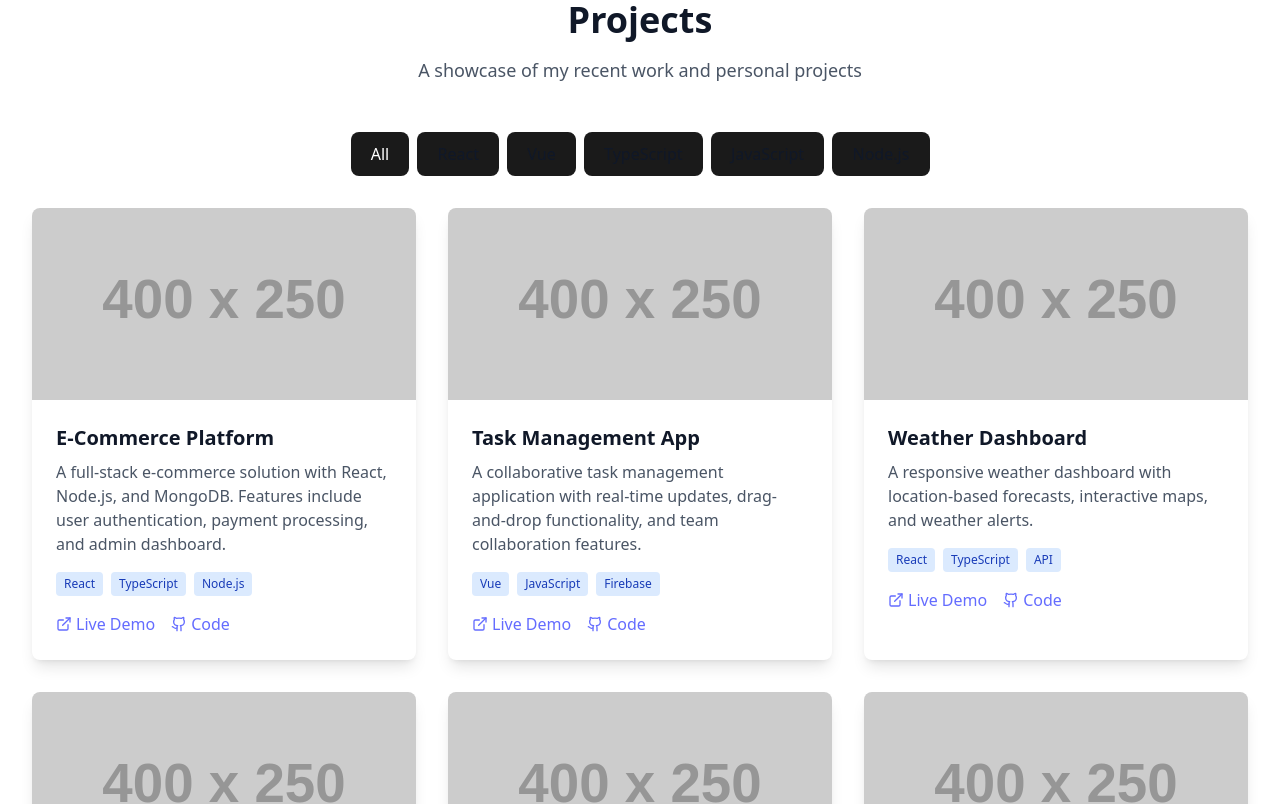
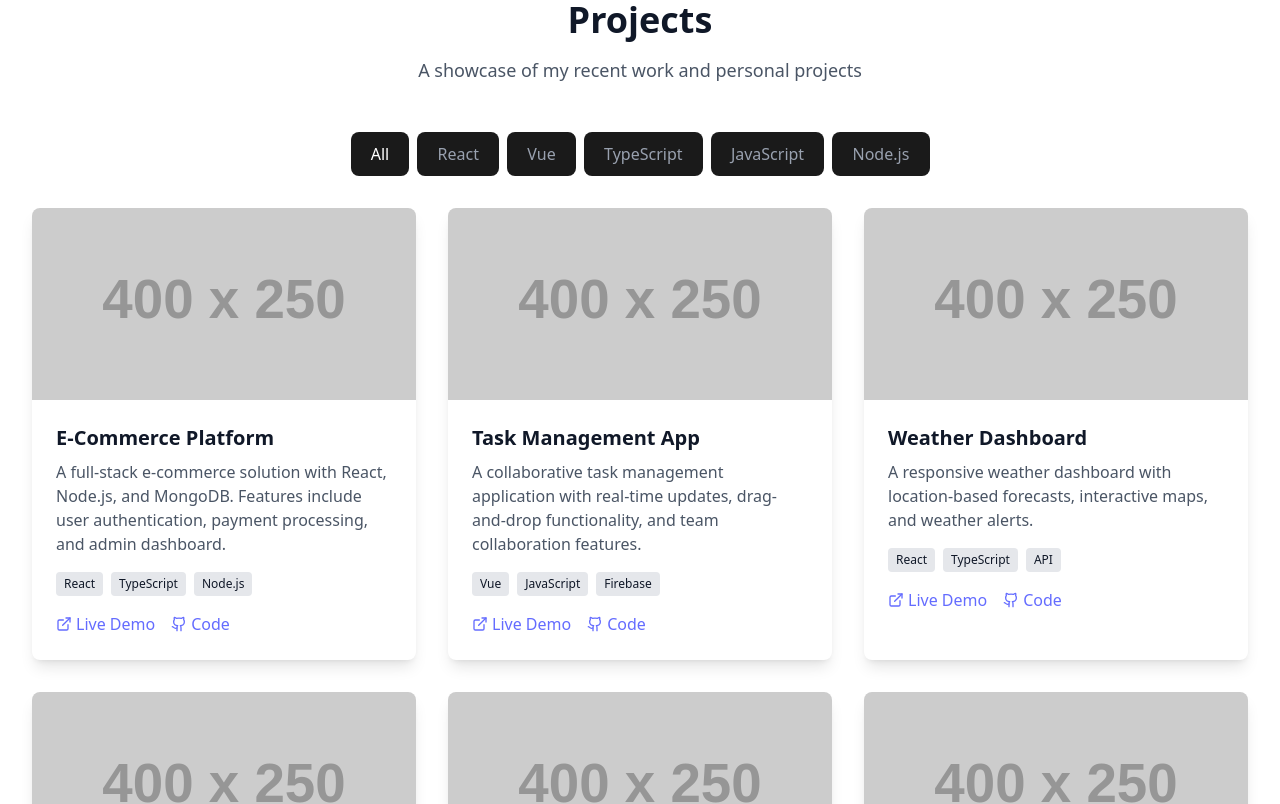
Before and after one commit to BMD63/my-portfolio, a React (Vite) app: page / in a window 1280 px wide. Shown: the part 880-1684 px from the top of the page. Built offline with nearby package versions, Linux system fonts and the light colour scheme.

Commit message:
fix: technology button style changed

```diff
--- a/src/components/Projects.tsx
+++ b/src/components/Projects.tsx
@@ -104,7 +104,7 @@ const Projects: React.FC = () => {
               className={`px-4 py-2 rounded-full text-sm font-medium transition-colors ${
                 filter === tech
                   ? 'bg-blue-600 text-white'
-                  : 'bg-white dark:bg-gray-800 text-gray-900 dark:text-gray-300 border border-gray-300 dark:border-gray-600 hover:bg-gray-50 dark:hover:bg-gray-700'
+                  : 'bg-white dark:bg-gray-800 text-gray-400 dark:text-gray-300 border border-gray-300 dark:border-gray-600 hover:bg-gray-50 dark:hover:bg-gray-700'
               }`}
             >
               {tech}
@@ -134,7 +134,7 @@ const Projects: React.FC = () => {
                   {project.technologies.map(tech => (
                     <span
                       key={tech}
-                      className="px-2 py-1 bg-blue-100 dark:bg-blue-900 text-blue-800 dark:text-blue-200 text-xs rounded"
+                      className="px-2 py-1 bg-gray-200 dark:bg-blue-900 text-gray-900 dark:text-blue-200 text-xs rounded"
                     >
                       {tech}
                     </span>
```
